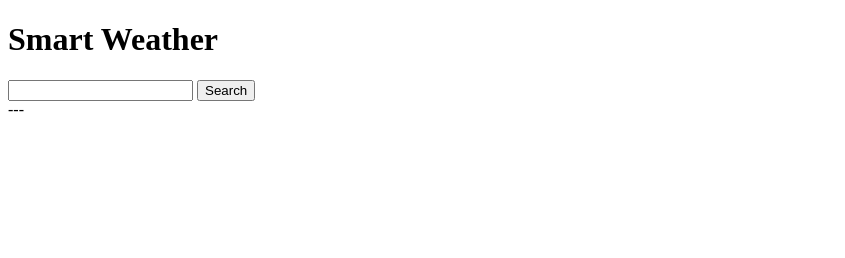
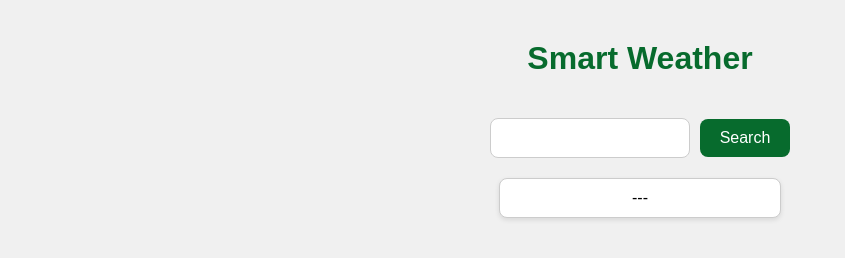
Before and after one commit to t-koester/weather-app, a plain HTML site: page index.html in a window 1280 px wide. Shown: the whole page, without its empty margins (0-845 px from the left). Drawn offline with Linux system fonts and the light colour scheme; a web font is replaced by a local one.

Commit message:
Added CSS; The In & Output now look better

```diff
--- a/index.html
+++ b/index.html
@@ -1,11 +1,17 @@
 <!DOCTYPE html>
+<link rel="stylesheet" href="style.css">
+<link rel="preconnect" href="https://fonts.googleapis.com">
+<link rel="preconnect" href="https://fonts.gstatic.com" crossorigin>
+<link href="https://fonts.googleapis.com/css2?family=Lexend+Tera:wght@100..900&display=swap" rel="stylesheet">
 
 <html>
 <body>
 
 <h1>Smart Weather</h1>
+<div class = weather-container>
 <input type="text" class="input">
 <button class="search"> Search </button>
+</div>
 <div class="output"> --- </div>
 <script src="script.js"></script>
 </body>
--- a/script.js
+++ b/script.js
@@ -6,7 +6,7 @@ async function fetchWeather(city) {
   const url = `http://localhost:3000/weather?city=${encodeURIComponent(city)}`;
   const response = await fetch(url);
   if (!response.ok) {
-    throw new Error("Fehler beim Abrufen der Wetterdaten");
+    throw new Error("Error");
   }
   const data = await response.json();
   return data;
@@ -15,17 +15,17 @@ async function fetchWeather(city) {
 searchButton.addEventListener("click", async () => {
   const city = input.value.trim();
   if (!city) {
-    output.textContent = "Bitte gib einen Stadtnamen ein.";
+    output.textContent = "Please add the Name of the City!";
     return;
   }
 
-  output.textContent = "Wetter wird geladen...";
+  output.textContent = "Loading...";
 
   try {
     const weatherData = await fetchWeather(city);
-    output.textContent = `In ${city} sind es ${weatherData.temperature}°C und ${weatherData.condition}.`;
+    output.textContent = `In ${city} it is ${weatherData.temperature}°C with ${weatherData.condition}.`;
   } catch (error) {
-    output.textContent = "Fehler bei der Wetterabfrage.";
+    output.textContent = "Error";
     console.error(error);
   }
 });
--- a/style.css
+++ b/style.css
@@ -0,0 +1,68 @@
+body {
+  margin: 0;
+  padding: 0;
+  font-family: "Lexend Tera", sans-serif;
+  display: flex;
+  flex-direction: column;
+  align-items: center;
+  justify-content: flex-start;
+  min-height: 100vh;
+  background-color: #f0f0f0;
+}
+
+h1 {
+  color: rgb(7, 107, 45);
+  margin-top: 40px;
+  text-align: center;
+  font-size: 2rem;
+}
+
+.weather-container {
+  display: flex;
+  flex-direction: row;
+  justify-content: center;
+  align-items: center;
+  margin-top: 20px;
+  flex-wrap: wrap;
+  gap: 10px;
+}
+
+.input {
+  padding: 10px 15px;
+  border-radius: 8px;
+  border: 1px solid #ccc;
+  outline: none;
+  font-size: 1rem;
+  flex: 0 0 auto;
+  width: 200px;
+  max-width: 90%;
+  box-sizing: border-box;
+}
+
+.search {
+  padding: 10px 20px;
+  border-radius: 8px;
+  border: none;
+  background-color: rgb(7, 107, 45);
+  color: white;
+  font-size: 1rem;
+  cursor: pointer;
+  transition: background-color 0.3s ease;
+}
+
+.search:hover {
+  background-color: rgb(0, 80, 35);
+}
+
+.output {
+  margin-top: 20px;
+  padding: 10px 15px;
+  border-radius: 8px;
+  background-color: white;
+  border: 1px solid #ccc;
+  min-width: 250px;
+  text-align: center;
+  font-size: 1rem;
+  box-shadow: 0 2px 5px rgba(0,0,0,0.1);
+  word-wrap: break-word;
+}
```
Also changed, not shown: server.js (+4 -4 lines).
